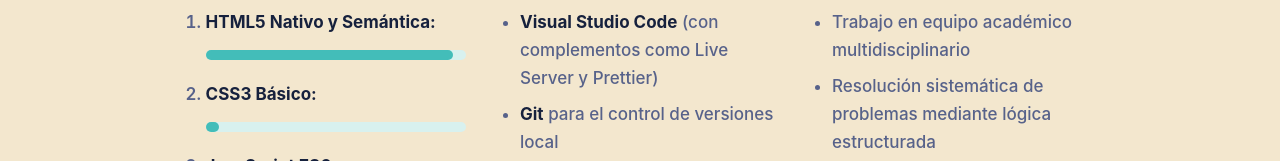
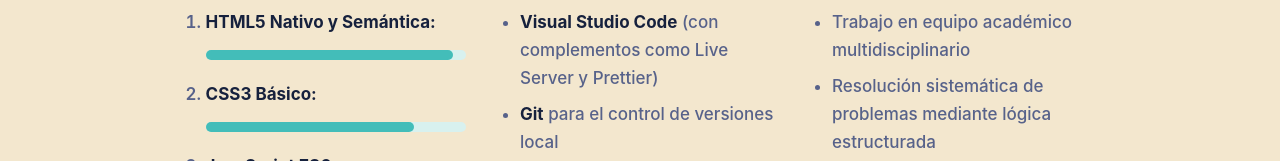
Before and after one commit to joaquinvillalpando-dotcom/hoja_vida_joaquin_villalpando_html_css, a plain HTML site: page index.html in a window 1280 px wide. Shown: the part 2920-3081 px from the top of the page. Drawn offline with Linux system fonts and the light colour scheme.

Commit message:
Update index.html

```diff
--- a/index.html
+++ b/index.html
@@ -234,7 +234,7 @@ y el retorno de inversión en proyectos tecnológicos.
                 </li>
                 <li>
                     <strong>CSS3 Básico:</strong>
-                    <progress value="5" max="100">5%</progress>
+                    <progress value="80" max="100">80%</progress>
                 </li>
                 <li>
                     <strong>JavaScript ES6:</strong>
```
